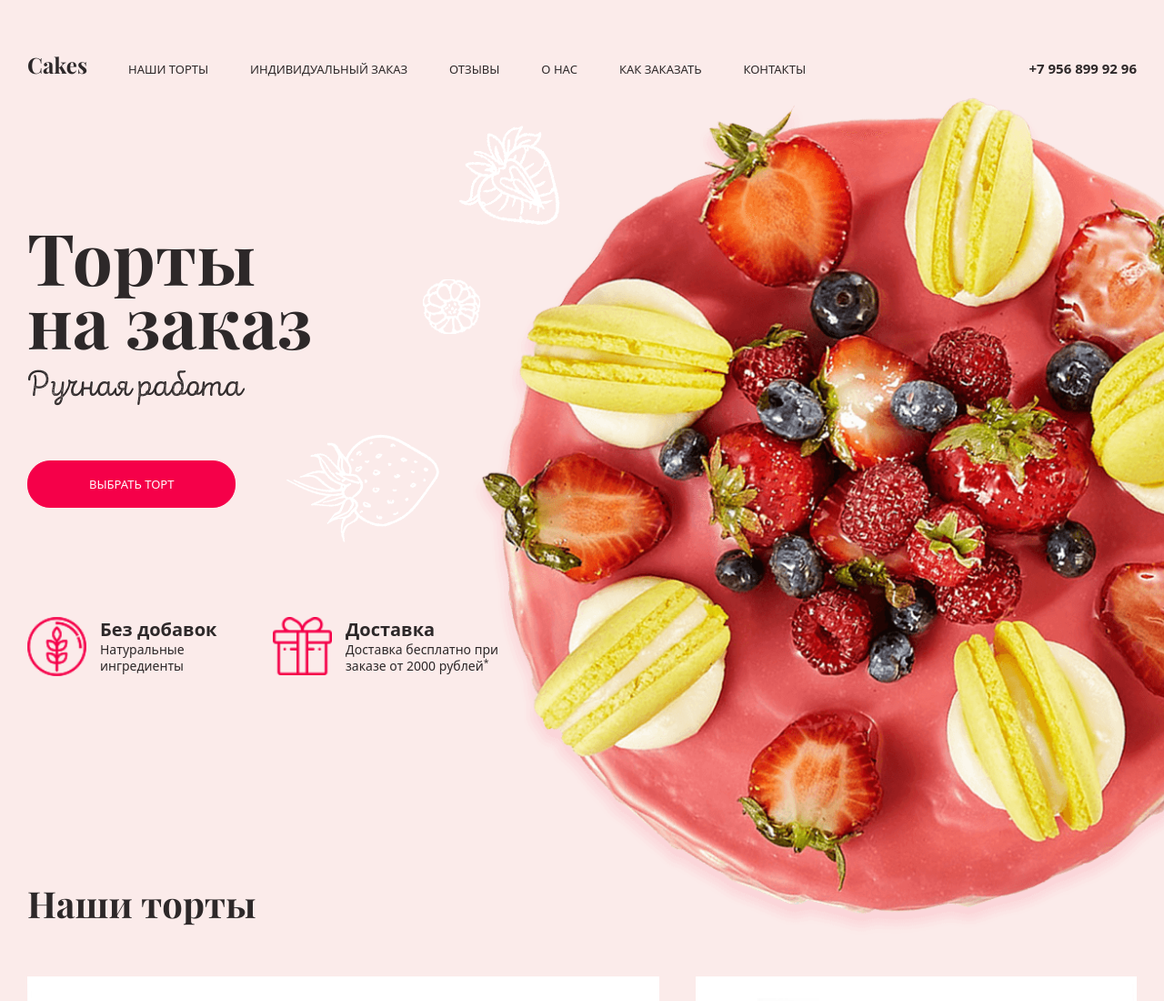
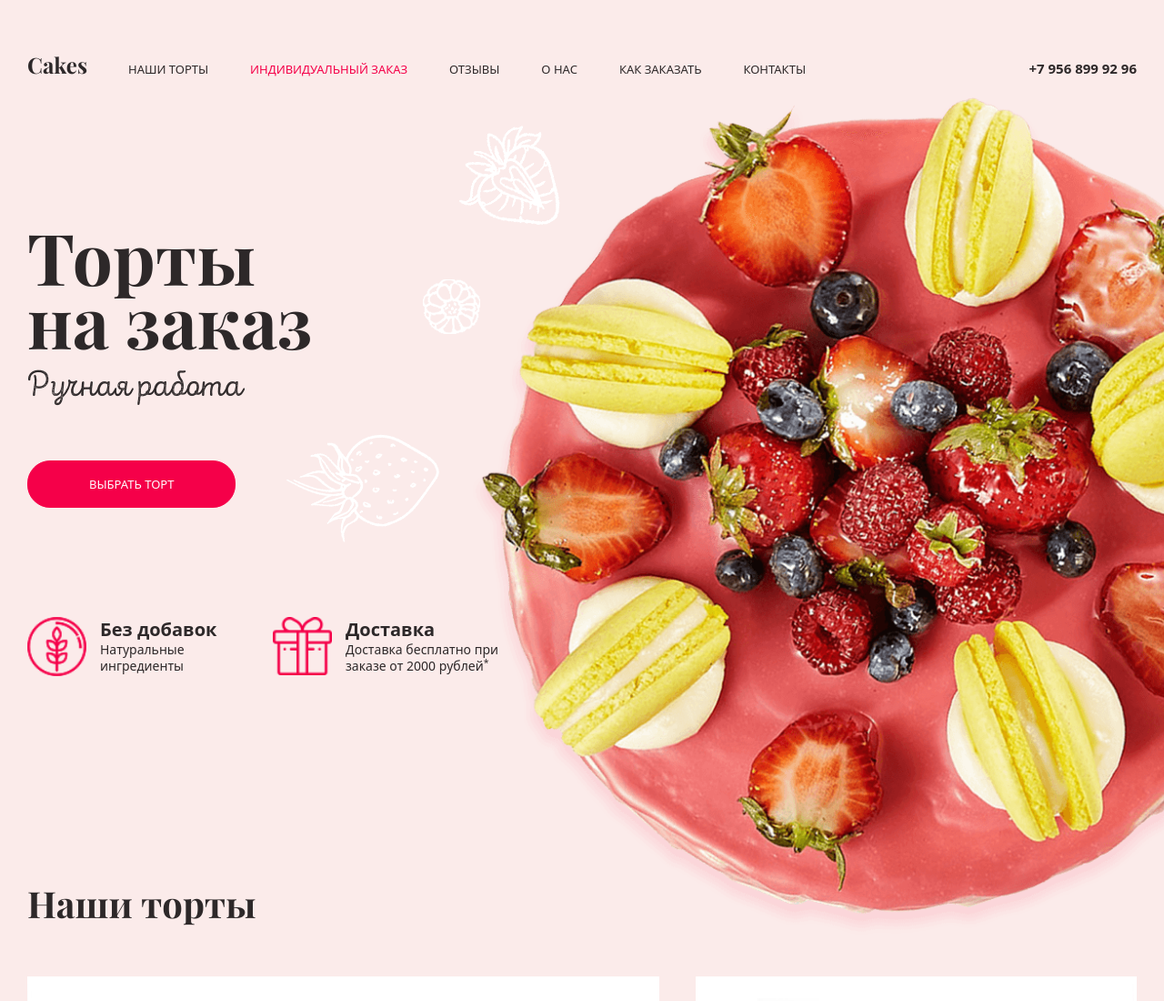
Before and after one commit to serjyudin/cake, a website: page app/index.html in a window 1280 px wide. Shown: the top 1100 px of the page at 91% size. Drawn offline with nearby package versions, Linux system fonts and the light colour scheme; files that its build step writes are made by us from their sources; files whose address does not match are found by name; a web font is replaced by a local one.

Commit message:
Добавлен модификатор состояния пункта меню

```diff
--- a/app/scss/_blocks/_site-menu.scss
+++ b/app/scss/_blocks/_site-menu.scss
@@ -27,11 +27,13 @@
 	}
 	&__item {
 
-
 	}
-
 	&__link {
 		text-decoration: none;
 		color: $text;
+
+		&--active {
+			color: $accent;
+		}
 	}
 }
```
